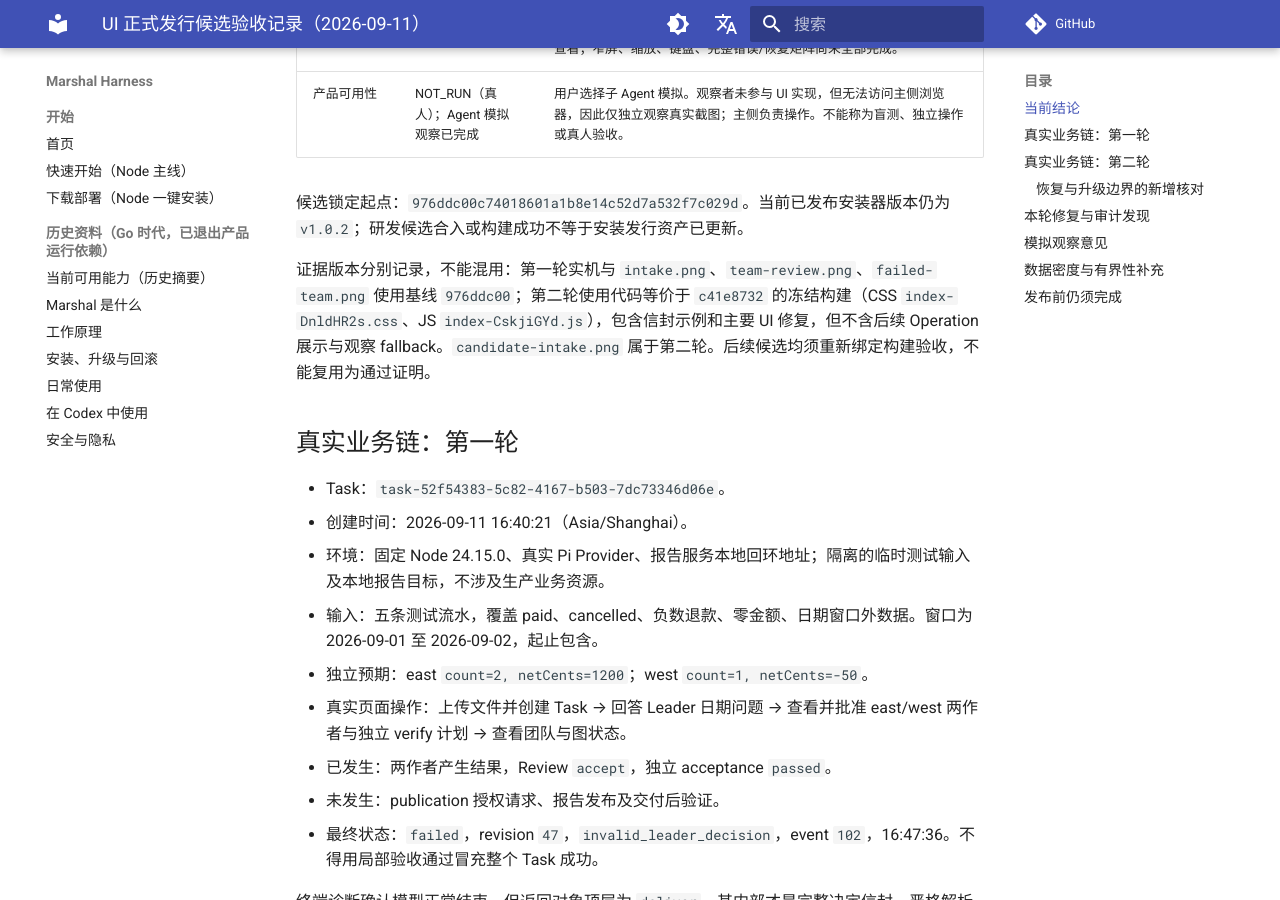
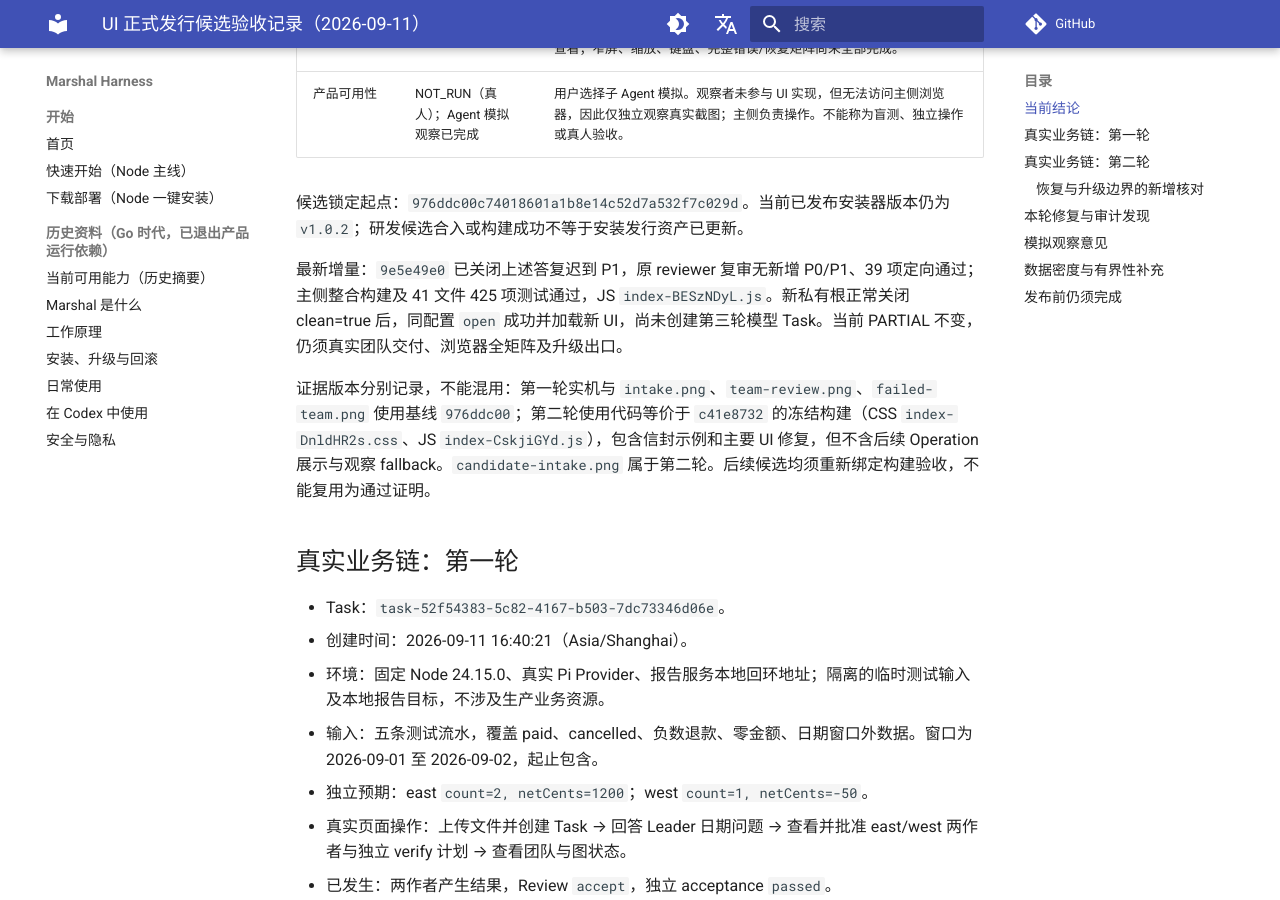
Before and after one commit to chiga0/marshal-harness, an MkDocs documentation site: the page built from docs/ui-1/release-validation-2026-09-11.md, in a window 1280 px wide and 900 px high, scrolled down 445 px. Built offline with MkDocs 1.6.1 and Material for MkDocs 9.7.7, drawn with Linux system fonts in a browser that asks for light colours; comment, search, counter and statistics services are not loaded.

```diff
--- a/docs/ui-1/release-validation-2026-09-11.md
+++ b/docs/ui-1/release-validation-2026-09-11.md
@@ -11,6 +11,8 @@
 | 产品可用性 | NOT_RUN（真人）；Agent 模拟观察已完成 | 用户选择子 Agent 模拟。观察者未参与 UI 实现，但无法访问主侧浏览器，因此仅独立观察真实截图；主侧负责操作。不能称为盲测、独立操作或真人验收。 |
 
 候选锁定起点：`976ddc00c74018601a1b8e14c52d7a532f7c029d`。当前已发布安装器版本仍为 `v1.0.2`；研发候选合入或构建成功不等于安装发行资产已更新。
+
+最新增量：`9e5e49e0` 已关闭上述答复迟到 P1，原 reviewer 复审无新增 P0/P1、39 项定向通过；主侧整合构建及 41 文件 425 项测试通过，JS `index-BESzNDyL.js`。新私有根正常关闭 clean=true 后，同配置 `open` 成功并加载新 UI，尚未创建第三轮模型 Task。当前 PARTIAL 不变，仍须真实团队交付、浏览器全矩阵及升级出口。
 
 证据版本分别记录，不能混用：第一轮实机与 `intake.png`、`team-review.png`、`failed-team.png` 使用基线 `976ddc00`；第二轮使用代码等价于 `c41e8732` 的冻结构建（CSS `index-DnldHR2s.css`、JS `index-CskjiGYd.js`），包含信封示例和主要 UI 修复，但不含后续 Operation 展示与观察 fallback。`candidate-intake.png` 属于第二轮。后续候选均须重新绑定构建验收，不能复用为通过证明。
 
```
Also changed, not shown: docs/audit-report.md (+8 -0 lines).
